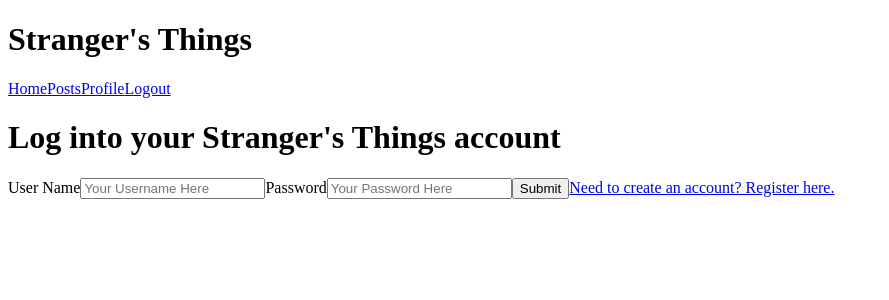
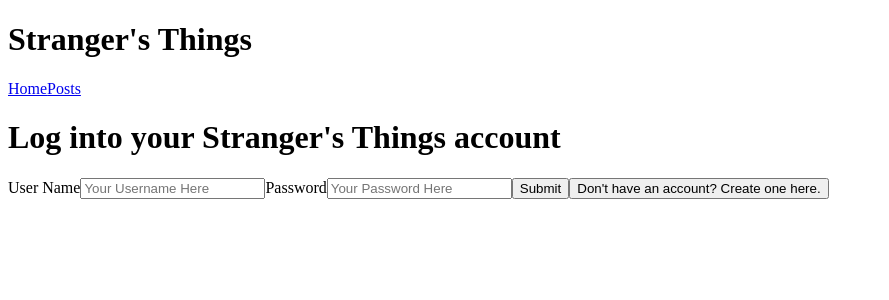
Before and after one commit to jmofrdao/Stranger_things, a React (Create React App) app: page / in a window 1280 px wide. Shown: the top 300 px of the page, without its empty margins (0-889 px from the left). Built offline with nearby package versions, Linux system fonts and the light colour scheme.

Commit message:
login, logout, header buttons, correct routing, profil rendering with messages

```diff
--- a/src/components/App.js
+++ b/src/components/App.js
@@ -1,42 +1,72 @@
 import React, { useEffect, useState } from "react";
-import { Header, Login, Posts, Profile, Register} from "./index.js";
-import { fetchAllPosts } from "../api";
-import './App.css'
+import { Header, Login, Posts, Profile, Register } from "./index.js";
+import "./App.css";
 import { Routes, Route, Link } from "react-router-dom";
 const App = () => {
   const [posts, setPosts] = useState([]);
-  const [myInfo,setMyInfo] = useState([])
-  const [username,setuserName] = useState("")
-  const [password,setPassword] = useState("")
-
-//   async function getAllPosts() {
-//     const fetchPosts = await fetchAllPosts();
-//     setPosts(fetchPosts);
-//   }
-//   useEffect(() => {
-//     getAllPosts();
-//   }, []);
-
+  const [myInfo, setMyInfo] = useState([]);
+  const [username, setuserName] = useState("");
+  const [password, setPassword] = useState("");
+  const [isLoggedIn, setIsLoggedIn] = useState(false);
+//add a check to see if there is a token in local storage, if so setIsLoggedIn(true)
   return (
     <div>
+      <Header isLoggedIn={isLoggedIn} setIsLoggedIn={setIsLoggedIn} setuserName={setuserName} setPassword={setPassword}/>
+      <div>
+        {isLoggedIn ? (
+          <Routes>
+            <Route
+              path="/Profile"
+              element={<Profile myInfo={myInfo} setMyInfo={setMyInfo} />}
+            />
 
-  <Header />
-  <div>
-  <Login username={username} setuserName={setuserName} password={password} setPassword= {setPassword} />
-<Routes>
+            <Route
+              path="/Posts"
+              element={<Posts posts={posts} setPosts={setPosts} />}
+            />
+          </Routes>
+        ) : (
+          <div>
 
-  <Route path='/Profile' element={<Profile myInfo={myInfo} setMyInfo={setMyInfo}/>}/>
+            <Login
+              username={username}
+              setuserName={setuserName}
+              password={password}
+              setPassword={setPassword}
+              setIsLoggedIn={setIsLoggedIn}
+            />
+            <Routes>
+              <Route
+                path="/Posts"
+                element={<Posts posts={posts} setPosts={setPosts} />}
+              />
 
-  <Route path='/Posts'element={<Posts posts={posts} setPosts={setPosts}/>}/>
+              <Route
+                path="/Register"
+                element={
+                  <Register
+                    username={username}
+                    setuserName={setuserName}
+                    password={password}
+                    setPassword={setPassword}
+                    setIsLoggedIn={setIsLoggedIn}
+                  />
+                }
+              />
+            </Routes>
+          </div>
+        )}
+      </div>
+      <Routes>
 
-  <Route path='/Register'element={<Register username={username} setuserName={setuserName} password={password} setPassword= {setPassword} />}/>
-  </Routes>
-  </div>
+
+
+
+      </Routes>
     </div>
-  )
-}
+  );
+};
 
 export default App;
 
-
 //we will need to create a nav bar that allows users to route to Posts, Profile, Home, and allow them to logout.
--- a/src/components/Header.js
+++ b/src/components/Header.js
@@ -1,18 +1,35 @@
-import react from 'react'
-import { NavLink } from 'react-router-dom'
-import './Header.css'
+import react from "react";
+import { useNavigate } from 'react-router'
+import { NavLink } from "react-router-dom";
+import "./Header.css";
 
-function Header (){
+function Header({ isLoggedIn, setIsLoggedIn, setuserName, setPassword }) {
+let navigate = useNavigate();
+  const logout = ()=> {
+      localStorage.removeItem("token")
+      setIsLoggedIn(false)
+      navigate('/')
+      setuserName("")
+      setPassword("")
+
+  }
     return (
-        <div className = "NavBar">
-            <h1>Stranger's Things</h1>
-            <NavLink to= "/">Home</NavLink>
-            <NavLink to= "/Posts">Posts</NavLink>
-            <NavLink to= "/Profile">Profile</NavLink>
-            <NavLink to= "/Logout">Logout</NavLink>
-
-        </div>
-
-    )
+    <div className="NavBar">
+      <h1>Stranger's Things</h1>
+      {isLoggedIn ? (
+        <>
+          <NavLink to="/">Home</NavLink>
+          <NavLink to="/Posts">Posts</NavLink>
+          <NavLink to="/Profile">Profile</NavLink>
+          <button onClick={logout}>Logout</button>
+        </>
+      ) : (
+        <>
+          <NavLink to="/">Home</NavLink>
+          <NavLink to="/Posts">Posts</NavLink>
+        </>
+      )}
+    </div>
+  );
 }
- export default Header
+export default Header;
--- a/src/components/Login.js
+++ b/src/components/Login.js
@@ -2,11 +2,13 @@ import './Login.css'
 import { NavLink } from 'react-router-dom'
 import React from "react";
 import {loginUser} from '../api'
+import { useNavigate } from 'react-router';
 
 
 
 
-function Login ({username, setuserName, password, setPassword}){
+function Login ({username, setuserName, password, setPassword, setIsLoggedIn}){
+    let navigate = useNavigate();
     const handleOnChange = (event) => {
         const input = event.target.id
         if(input === 'username'){
@@ -18,8 +20,18 @@ function Login ({username, setuserName, password, setPassword}){
     }
 
     const handleSubmit = async(event) =>{
-      const token = loginUser(username, password)
+    event.preventDefault()
+      const token = await loginUser(username, password)
+      if (token) {
+      setIsLoggedIn(true)
       localStorage.setItem("token", token)
+      navigate('/Profile')
+      }
+    }
+
+    const registerButton = async(event) => {
+        event.preventDefault()
+        navigate('/Register')
     }
 
     return (
@@ -31,21 +43,17 @@ function Login ({username, setuserName, password, setPassword}){
                 type="text"
                 placeholder="Your Username Here"
                 value = {username}
-                onChange={(event)=>{
-                    setuserName(event.target.value)
-                }}/>
+                onChange={handleOnChange}/>
             </label>
             <label>Password
             <input id="password"
                 type="text"
                 placeholder="Your Password Here"
                 value = {password}
-                onChange={(event)=>{
-                    setPassword(event.target.value)
-                }}/>
+                onChange={handleOnChange}/>
             </label>
             <button type = "submit">Submit</button>
-            <NavLink to= "/Register">Need to create an account? Register here.</NavLink>
+            <button type ="submit" onClick ={registerButton}>Don't have an account? Create one here.</button>
         </form>
         </div>
     )
--- a/src/components/Profile.js
+++ b/src/components/Profile.js
@@ -1,40 +1,43 @@
-import './Profile.css'
+import "./Profile.css";
 
 import React, { useEffect } from "react";
 import { getProfile } from "../api";
 
 const Profile = ({ myInfo, setMyInfo }) => {
-  let token = "";
+
   useEffect(() => {
-    token = localStorage.getItem("token")
-    async function getMyInfo(){
-      const myNewInfo = await getProfile(token)
-      setMyInfo(myNewInfo)
+    let token = localStorage.getItem("token");
+    console.log(token)
+    if (token){
+      async function getMyInfo() {
+        const myNewInfo = await getProfile(token);
+        console.log(myNewInfo, "mynewinfo")
+        setMyInfo(myNewInfo);
+      }
+      getMyInfo();
     }
-    getMyInfo()
+
   }, []);
 
-  const myMessages = myInfo.messages.map ((message, index) => {
-    return (
-      <div>
-    {message}
-    </div>
-    )
-  })
+  // const myMessages = myInfo.messages?
 
   return (
     <div>
-      <h1>Welcome {myInfo.username}</h1>
+      {myInfo && myInfo.username ? (
+        <h1>Welcome {myInfo.username}</h1>
+      ) : (
+        <h1>Welcome</h1>
+      )}
       <h2>Messages to Me:</h2>
-      <p> {myMessages} </p>
-
-
-
-
+      {myInfo && myInfo.messages && myInfo.messages.length ? (
+        myInfo.messages.map((message, index) => {
+          return <div key={`mymessagesmap: ${index}`}>{message}</div>
+        })
+      ) : (
+        <div>you have no messages at this time</div>
+      )}
 
     </div>
-  )
-
-
+  );
 };
 export default Profile;
--- a/src/components/Register.js
+++ b/src/components/Register.js
@@ -4,11 +4,14 @@ import React, {useState} from 'react'
 
 
 
-function Register ({username, password, setuserName, setPassword}) {
+function Register ({username, password, setuserName, setPassword, setIsLoggedIn}) {
     async function handleSubmit(event) {
         event.preventDefault()
         const token = await registerPerson(username, password)
-        localStorage.setItem("token", token)
+        if (token) {
+            setIsLoggedIn(true)
+            localStorage.setItem("token", token)
+            }
     }
     return (
         <div id = "registerBox">
```
